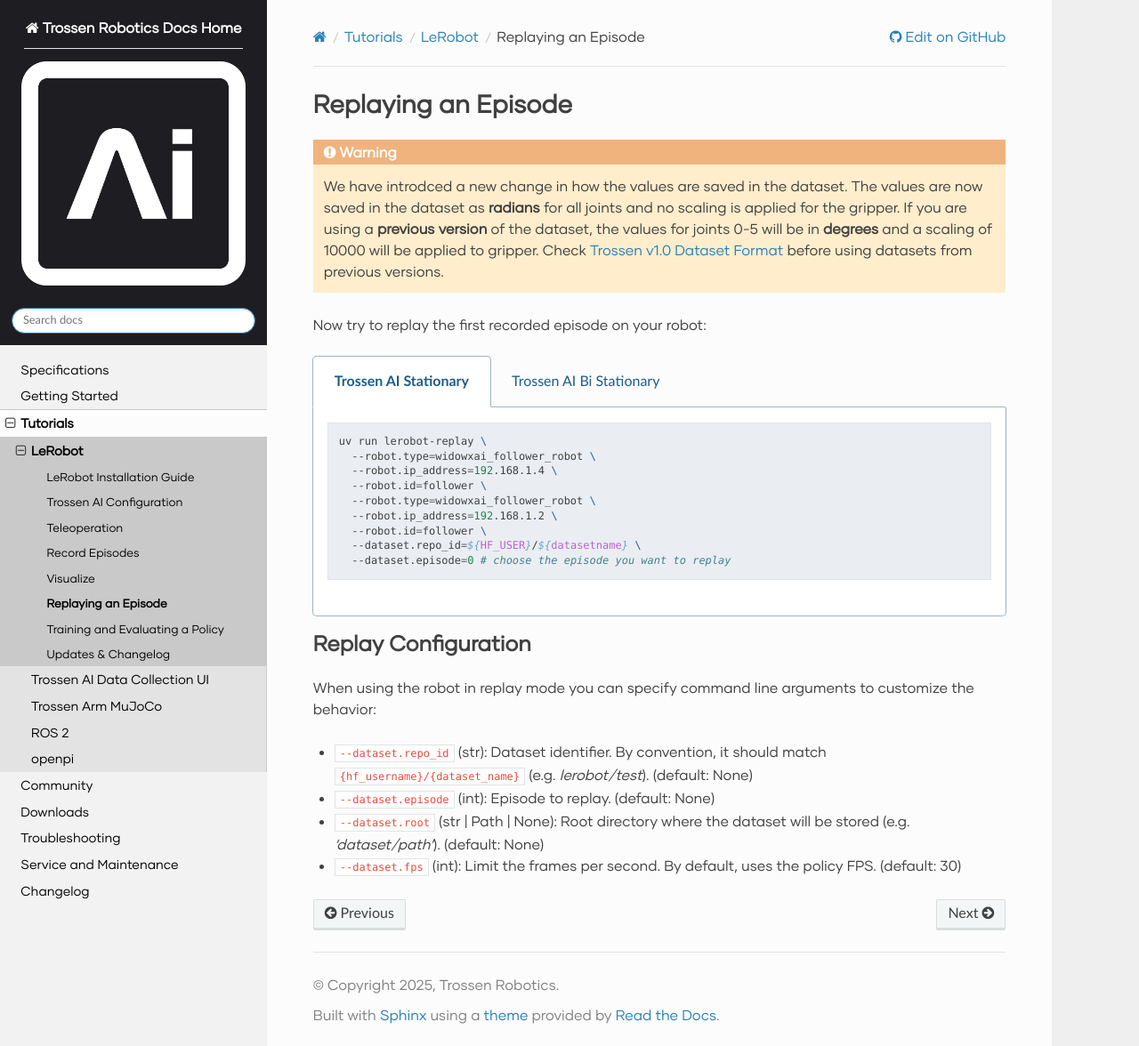
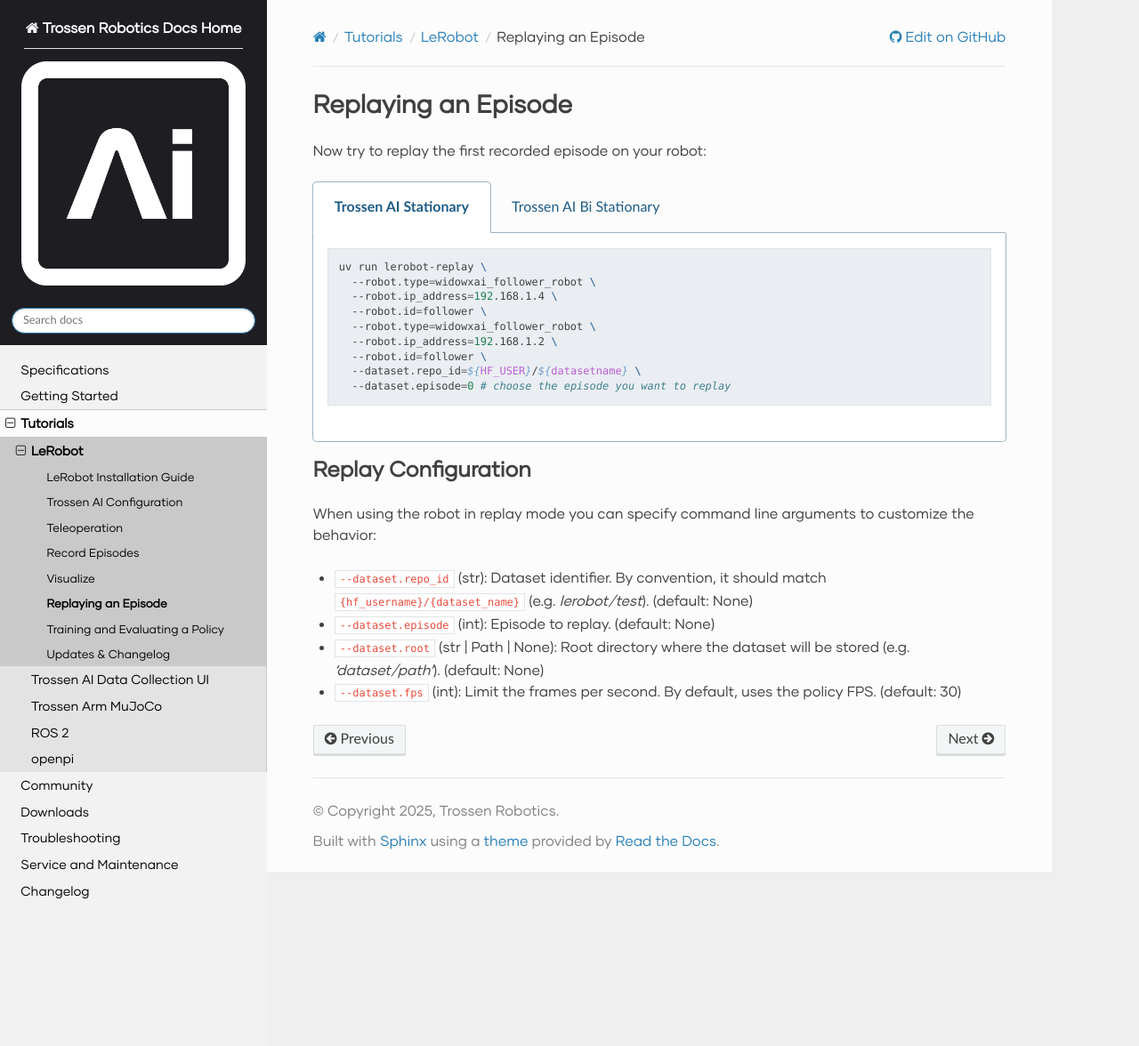
Before and after one commit to TrossenRobotics/trossen_arm, a Sphinx documentation site: the page built from docs/tutorials/lerobot/replay.rst, in a window 1280 px wide and 1176 px high. Shown: the whole window at 89% size. Built offline with Sphinx 7.4.7 and the Read the Docs theme 3.1.0, drawn with Linux system fonts in a browser that asks for light colours; some web fonts are replaced; pages that are not in the unit, such as notebooks, are missing from menus.

Commit message:
updated docs

```diff
--- a/docs/tutorials/lerobot/replay.rst
+++ b/docs/tutorials/lerobot/replay.rst
@@ -1,13 +1,6 @@
 ====================
 Replaying an Episode
 ====================
-
-.. warning::
-
-   We have introdced a new change in how the values are saved in the dataset.
-   The values are now saved in the dataset as **radians** for all joints and no scaling is applied for the gripper.
-   If you are using a **previous version** of the dataset, the values for joints 0-5 will be in **degrees** and a scaling of 10000 will be applied to gripper.
-   Check  :ref:`tutorials/lerobot/changelog:Trossen v1.0 Dataset Format` before using datasets from previous versions.
 
 Now try to replay the first recorded episode on your robot:
 
```
Also changed, not shown: docs/tutorials/lerobot/configuration.rst (+9 -0 lines).
